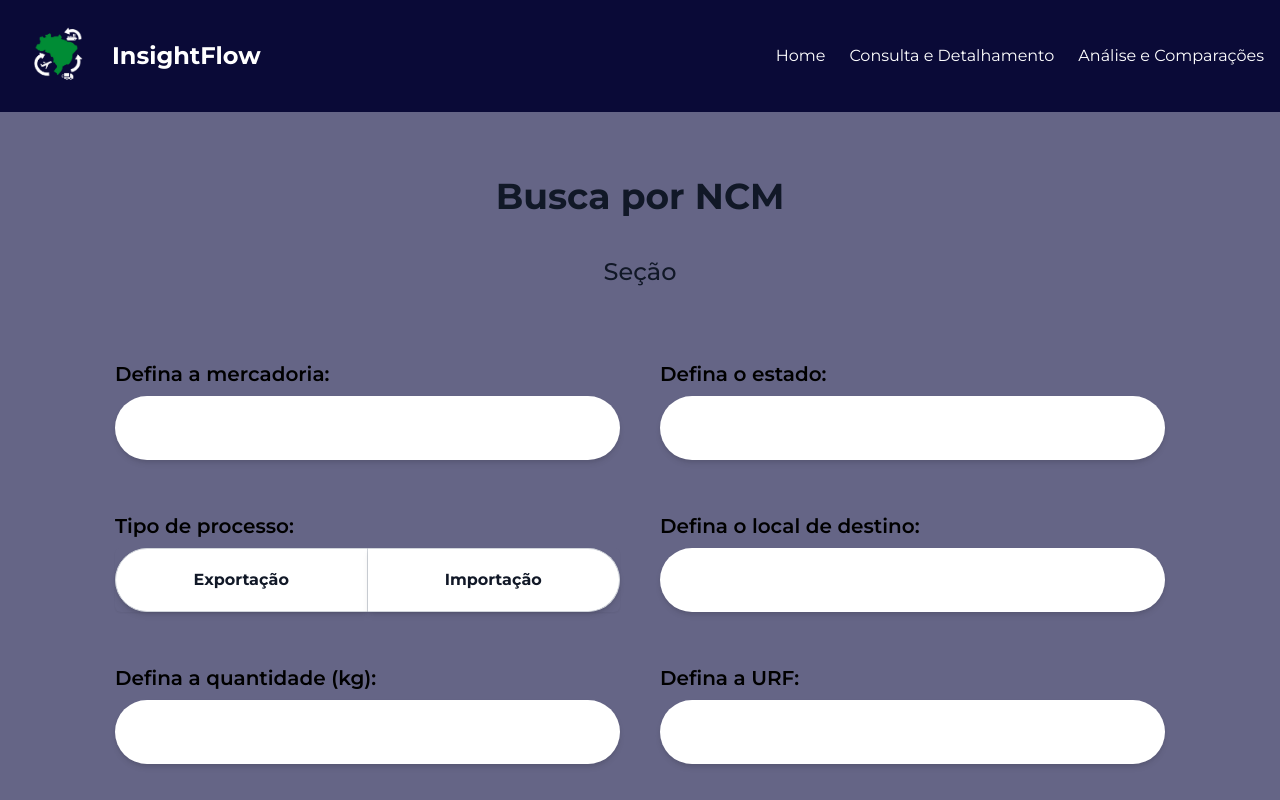
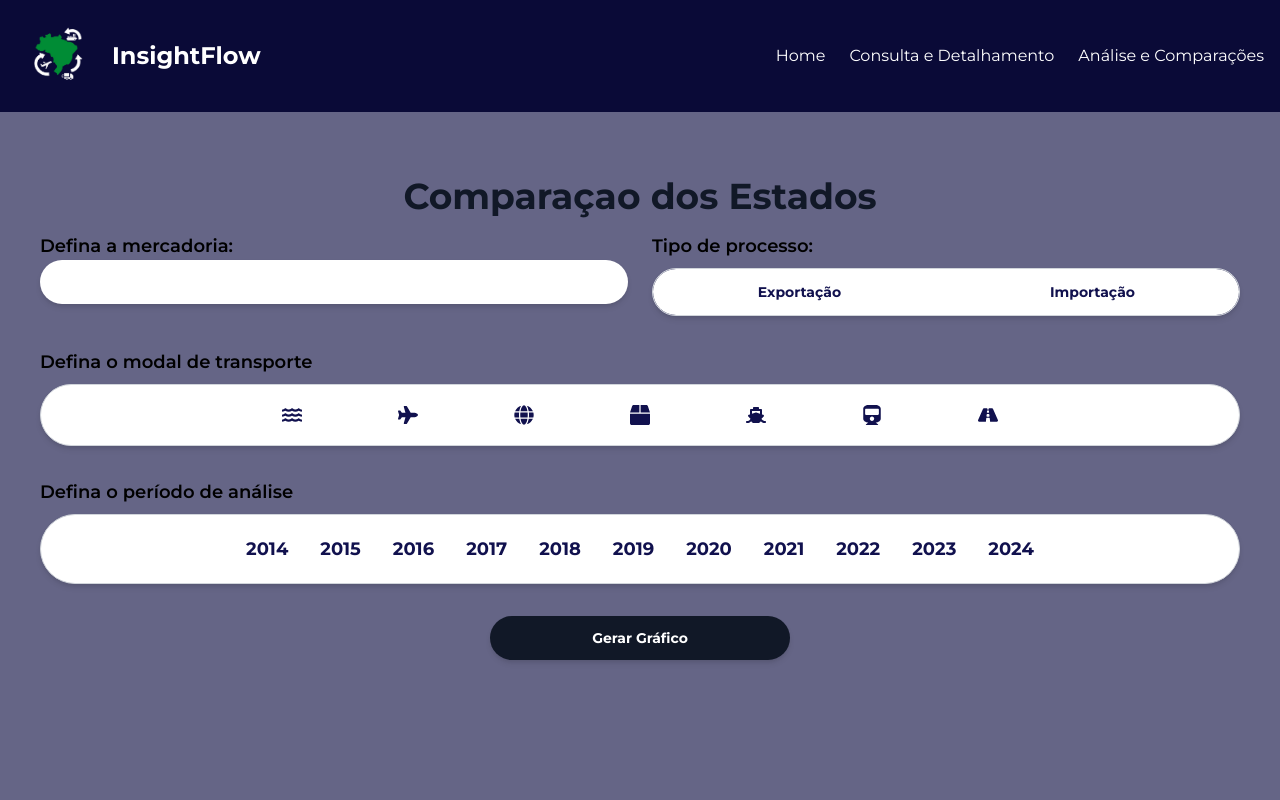
Before and after one commit to Titus-System/3Semestre-ADS-Frontend, a React (Vite) app in the folder frontend/: page /ComparacaoEstado in a window 1280 px wide. Shown: the top 800 px of the page. Built offline with nearby package versions, Linux system fonts and the light colour scheme.

Commit message:
feat (comparacaoEstado): Criação da pagina Comparação dos estados

```diff
--- a/frontend/src/components/header.tsx
+++ b/frontend/src/components/header.tsx
@@ -1,5 +1,5 @@
+import logosemfundo from "../assets/logosemfundo.png";
 import { useState } from "react";
-import logosemfundo from "../assets/logosemfundo.png";
 
 export default function Header() {
     const [isOpen, setIsOpen] = useState(false);
--- a/frontend/src/pages/analiseComparacoes.tsx
+++ b/frontend/src/pages/analiseComparacoes.tsx
@@ -16,7 +16,7 @@ export default function AnaliseComparacoes (){
                 </button>
             </a>
 
-            <a href="/comparacaoEstados">
+            <a href="/comparacaoEstado">
                 <button className="w-full max-w-xl h-14 rounded-full px-10 py-3 bg-[#0A0A37] text-white hover:bg-[#11114E] text-lg font-semibold">
                     Comparação de Estados
                 </button>
--- a/frontend/src/pages/comparacaoEstado.tsx
+++ b/frontend/src/pages/comparacaoEstado.tsx
@@ -1,25 +1,34 @@
 import { useState } from "react";
-import { FaShip, FaPlane, FaGlobe , FaBox, FaTrain, FaRoad, FaWater } from "react-icons/fa";
+import {
+    FaShip,
+    FaPlane,
+    FaGlobe,
+    FaBox,
+    FaTrain,
+    FaRoad,
+    FaWater,
+} from "react-icons/fa";
 
 export default function ComparacaoEstados() {
     const transportModes = [
-    { id: "fluvial", icon: <FaWater size={30} /> },
-    { id: "aéreo", icon: <FaPlane size={30} /> },
-    { id: "vicinal fronteirico", icon: <FaGlobe  size={30} /> },
-    { id: "postal", icon: <FaBox size={30} /> },
-    { id: "maritimas", icon: <FaShip size={30} /> },
-    { id: "ferroviario", icon: <FaTrain size={30} /> },
-    { id: "rodoviario", icon: <FaRoad size={30} /> },
+        { id: "fluvial", icon: <FaWater size={20} /> },
+        { id: "aéreo", icon: <FaPlane size={20} /> },
+        { id: "vicinal fronteirico", icon: <FaGlobe size={20} /> },
+        { id: "postal", icon: <FaBox size={20} /> },
+        { id: "maritimas", icon: <FaShip size={20} /> },
+        { id: "ferroviario", icon: <FaTrain size={20} /> },
+        { id: "rodoviario", icon: <FaRoad size={20} /> },
     ];
 
     const [selectedModes, setSelectedModes] = useState<string[]>([]);
 
     const toggleModeSelection = (id: string) => {
         setSelectedModes((prev) =>
-      prev.includes(id) ? prev.filter((mode) => mode !== id) : [...prev, id]
+            prev.includes(id)
+                ? prev.filter((mode) => mode !== id)
+                : [...prev, id]
         );
     };
-
 
     const analysisPeriod = [
         { id: 2014, icon: "2014" },
@@ -37,74 +46,112 @@ export default function ComparacaoEstados() {
 
     const [selectedPeriods, setSelectedPeriods] = useState<number[]>([]);
 
-
     const togglePeriodSelection = (id: number) => {
         setSelectedPeriods((prev) =>
-      prev.includes(id) ? prev.filter((period) => period !== id) : [...prev, id]
+            prev.includes(id)
+                ? prev.filter((period) => period !== id)
+                : [...prev, id]
         );
     };
 
+    return (
+        <div className="flex flex-col items-center min-h-screen bg-[#656586] p-4 sm:p-6">
+            <div className="w-full max-w-[1200px] mx-auto">
+                <h1 className="text-xl sm:text-2xl md:text-3xl lg:text-4xl font-bold text-gray-900 mt-6 mb-4 text-center">
+                    Comparaçao dos Estados
+                </h1>
 
-  return (
-    <div className="flex flex-col items-center min-h-screen bg-[#656586] p-6">
-    <h1 className="text-4xl font-bold text-gray-900 mt-6 mb-4">Busca por NCM</h1>
-    <h3 className="text-2xl font-medium text-gray-900 mt-6 mb-9">Seção</h3>
-
-    <div className="grid grid-cols-2 gap-10 items-center justify-center mt-9 mb-9">
-      <div className="flex flex-col space-y-2 w-[505px] h-28">
-        <label className="text-black text-xl font-semibold">Defina a mercadoria:</label>
-        <input type="text" className="bg-white text-gray-900 text-md font-medium p-3 rounded-full shadow-md focus:outline-none focus:ring-2 focus:ring-gray-400 h-16"/>
+                <div className="grid grid-cols-1  lg:grid-cols-2 gap-4 sm:gap-6">
+                    <div className="flex flex-col w-full ">
+                        <label className="text-black text-sm sm:text-lg font-semibold text-left">
+                            Defina a mercadoria:
+                        </label>
+                        <input
+                            type="text"
+                            className="bg-white text-gray-900 text-sm sm:text-md font-medium p-2 sm:p-3 rounded-full shadow-md focus:outline-none focus:ring-2 focus:ring-gray-400 w-full"
+                        />
                     </div>
 
-      <div className="flex flex-col space-y-2 w-[505px] h-28">
-        <label className="text-black text-xl font-semibold">Defina o estado:</label>
-        <input type="text" className="bg-white text-gray-900 text-md font-medium p-3 rounded-full shadow-md focus:outline-none focus:ring-2 focus:ring-gray-400 h-16"/>
-      </div>
-
-      <div className="flex flex-col space-y-2 w-[505px] h-28">
-        <label className="text-black text-xl font-semibold">Tipo de processo:</label>
-        <div className="inline-flex rounded-md shadow-sm">
-          <button className="bg-white text-gray-900 text-md font-bold p-3 border border-gray-300 rounded-l-full shadow-md hover:bg-gray-200 w-1/2 h-16">
+                    <div className="flex flex-col w-full space-y-2">
+                        <label className="text-black text-sm sm:text-lg font-semibold text-left">
+                            Tipo de processo:
+                        </label>
+                        <div className="inline-flex rounded-full shadow-md border border-gray-300 overflow-hidden w-full h-10 sm:h-12 ml auto">
+                            <button
+                                onClick={(e) => {
+                                    const isActive = e.currentTarget.classList.contains("bg-[#11114E]");
+                                    const siblings = e.currentTarget.parentElement?.children;
+                                    if (siblings) {
+                                        Array.from(siblings).forEach((btn) =>
+                                            btn.classList.remove(
+                                                "bg-[#11114E]",
+                                                "text-white",
+                                                "border-2",
+                                                "border-white"
+                                            )
+                                        );
+                                    }
+                                    if (!isActive) {
+                                        e.currentTarget.classList.add(
+                                            "bg-[#11114E]",
+                                            "text-white",
+                                            "border-2",
+                                            "border-white"
+                                        );
+                                    }
+                                }}
+                                className="bg-white text-[#11114E] text-sm sm:text-md font-bold transition-all w-1/2 hover:bg-[#11114E] hover:text-white rounded-l-full focus:outline-none border-2 border-transparent"
+                            >
                                 Exportação
                             </button>
-          <button className="bg-white text-gray-900 text-md font-bold p-3 border border-gray-300 border-l-0 rounded-r-full shadow-md hover:bg-gray-200 w-1/2 h-16">
+                            <button
+                                onClick={(e) => {
+                                    const isActive = e.currentTarget.classList.contains("bg-[#11114E]");
+                                    const siblings = e.currentTarget.parentElement?.children;
+                                    if (siblings) {
+                                        Array.from(siblings).forEach((btn) =>
+                                            btn.classList.remove(
+                                                "bg-[#11114E]",
+                                                "text-white",
+                                                "border-2",
+                                                "border-white"
+                                            )
+                                        );
+                                    }
+                                    if (!isActive) {
+                                        e.currentTarget.classList.add(
+                                            "bg-[#11114E]",
+                                            "text-white",
+                                            "border-2",
+                                            "border-white"
+                                        );
+                                    }
+                                }}
+                                className="bg-white text-[#11114E] text-sm sm:text-md font-bold transition-all w-1/2 hover:bg-[#11114E] hover:text-white rounded-r-full focus:outline-none border-2 border-transparent"
+                            >
                                 Importação
                             </button>
                         </div>
                     </div>
-
-      <div className="flex flex-col space-y-2 w-[505px] h-28">
-        <label className="text-black text-xl font-semibold">Defina o local de destino:</label>
-        <input type="text" className="bg-white text-gray-900 text-md font-medium p-3 rounded-full shadow-md focus:outline-none focus:ring-2 focus:ring-gray-400 h-16"/>
                 </div>
 
-      <div className="flex flex-col space-y-2 w-[505px] h-28">
-        <label className="text-black text-xl font-semibold">Defina a quantidade (kg):</label>
-        <input type="text" className="bg-white text-gray-900 text-md font-medium p-3 rounded-full shadow-md focus:outline-none focus:ring-2 focus:ring-gray-400 h-16"/>
-      </div>
-
-      <div className="flex flex-col space-y-2 w-[505px] h-28">
-        <label className="text-black text-xl font-semibold">Defina a URF:</label>
-        <input type="text" className="bg-white text-gray-900 text-md font-medium p-3 rounded-full shadow-md focus:outline-none focus:ring-2 focus:ring-gray-400 h-16"/>
-      </div>
-    </div>
-
-    <div className="flex flex-col space-y-2 h-40">
-  <p className="text-black text-xl font-semibold">Defina o modal de transporte</p>
-  <div className="bg-white text-gray-900 text-md font-bold p-3 border border-gray-300 rounded-full shadow-md hover:bg-gray-100 flex justify-center w-[1045px] h-20 gap-20">
+                <div className="flex flex-col space-y-2 w-full mt-8">
+                    <p className="text-black text-sm sm:text-lg font-semibold text-left">
+                        Defina o modal de transporte
+                    </p>
+                    <div className="bg-white text-gray-900 text-sm sm:text-md font-bold p-2 sm:p-3 border border-gray-300 rounded-full shadow-md hover:bg-gray-100 flex justify-center gap-8 sm:gap-10 md:gap-20 flex-wrap overflow-x-auto w-full">
                         {transportModes.map((mode) => (
                             <button
                                 key={mode.id}
-        className={`relative group p-3 rounded-md text-xl ${
+                                className={`p-1 sm:p-2 rounded-md text-sm sm:text-lg relative group ${
                                     selectedModes.includes(mode.id)
-            ? "bg-gray-900 text-white border-2 border-white"
-            : "text-gray-700 hover:bg-gray-300"
+                                        ? "bg-[#11114E] text-white border-2 border-white"
+                                        : "text-[#11114E] hover:bg-[#11114E] hover:text-white"
                                 }`}
                                 onClick={() => toggleModeSelection(mode.id)}
                             >
                                 {mode.icon}
-
-        <span className="absolute bottom-full left-1/2 -translate-x-1/2 mb-2 w-max bg-gray-800 text-white text-sm px-2 py-1 rounded opacity-0 group-hover:opacity-100 transition-opacity duration-300">
+                                <span className="absolute bottom-full left-1/2 -translate-x-1/2 mb-2 w-max bg-gray-800 text-white text-xs px-2 py-1 rounded opacity-0 group-hover:opacity-100 transition-opacity duration-300">
                                     {mode.id.charAt(0).toUpperCase() + mode.id.slice(1)}
                                 </span>
                             </button>
@@ -112,18 +159,19 @@ export default function ComparacaoEstados() {
                     </div>
                 </div>
 
-
-      <div className="flex flex-col space-y-2 h-40">
-        <p className="text-black text-xl font-semibold">Defina o período de análise</p>
-        <div className="bg-white text-gray-900 text-md font-bold p-3 border border-gray-300 border-l-0 rounded-full shadow-md hover:bg-gray-100 flex justify-center w-[1045px] h-20 gap-4">
+                <div className="flex flex-col space-y-2 w-full mt-8">
+                    <p className="text-black text-sm sm:text-lg font-semibold text-left">
+                        Defina o período de análise
+                    </p>
+                    <div className="bg-white text-gray-900 text-sm sm:text-md font-bold p-2 sm:p-3 border border-gray-300 rounded-full shadow-md hover:bg-gray-100 flex justify-center gap-2 sm:gap-4 overflow-x-auto w-full">
                         {analysisPeriod.map((period) => (
                             <button
                                 key={period.id}
-              className={`p-3 rounded-md text-xl transition-all duration-200 ${
+                                className={`p-1 sm:p-2 rounded-md text-sm sm:text-lg transition-all duration-200 ${
                                     selectedPeriods.includes(period.id)
-                  ? "bg-gray-900 text-white border-2 border-white"
-                  : "text-gray-700"
-              } hover:bg-[#11114E]`}
+                                        ? "bg-[#11114E] text-white border-2 border-white"
+                                        : "text-[#11114E] hover:bg-[#11114E] hover:text-white"
+                                }`}
                                 onClick={() => togglePeriodSelection(period.id)}
                             >
                                 {period.icon}
@@ -132,10 +180,11 @@ export default function ComparacaoEstados() {
                     </div>
                 </div>
 
-      <div className="flex flex-col space-y-2 w-[505px] h-28 mt-9 mb-9">
-        <button className="bg-gray-900 text-white p-4 text-md font-bold p-3 rounded-full shadow-md hover:bg-[#11114E] w-full h-16">
-          Buscar NCM
+                <div className="flex flex-col space-y-4 w-full mt-8">
+                    <button className="bg-gray-900 text-white text-sm sm:text-md font-bold p-2 sm:p-3 rounded-full shadow-md hover:bg-[#11114E] w-[200px] sm:w-1/4 mx-auto">
+                        Gerar Gráfico
                     </button>
+                </div>
             </div>
         </div>
     );
--- a/frontend/src/pages/comparacaoEstados.tsx
+++ /dev/null
@@ -1,5 +0,0 @@
-export default function ComparacaoEstados(){
-    return (
-      <div></div>
-    );
-}
--- a/frontend/src/routes/appRoutes.tsx
+++ b/frontend/src/routes/appRoutes.tsx
@@ -7,6 +7,8 @@ import ComparacaoEstados from "../pages/comparacaoEstado";
 import PaginaHanking from "../pages/paginaTendencia";
 import Previsao from "../pages/previsao";
 import ComparacaoValorAgregado from "../pages/comparacaoValorAgregado";
+import ComparacaoEstado from "../pages/comparacaoEstado";
+
 
 export default function AppRoutes(){
 
@@ -17,7 +19,7 @@ export default function AppRoutes(){
                 <Route path="/consulta_detalhamento" element={<ConsultaDetalhamento/>} />
                 <Route path="/analise_comparacoes" element={<AnaliseComparacoes/>} />
                 <Route path="/buscaNCM" element={<BuscarNCM/>} />
-                <Route path="/comparacaoEstado" element={<ComparacaoEstados/>} />
+                <Route path="/ComparacaoEstado" element={<ComparacaoEstado/>} />
                 {/* <Route path="/dashboard" element={<DashboardPage/>} /> */}
                 <Route path="/paginaHanking" element={<PaginaHanking/>} />
                 <Route path="/previsao" element={<Previsao/>} />
--- /dev/null
+++ b/package.json
@@ -0,0 +1,6 @@
+{
+  "dependencies": {
+    "react": "^19.1.0",
+    "react-icons": "^5.5.0"
+  }
+}
```
Also changed, not shown: 1 other file (tests, documents, lock files or other folders). Lines whose indentation alone changed are shown as unchanged.
